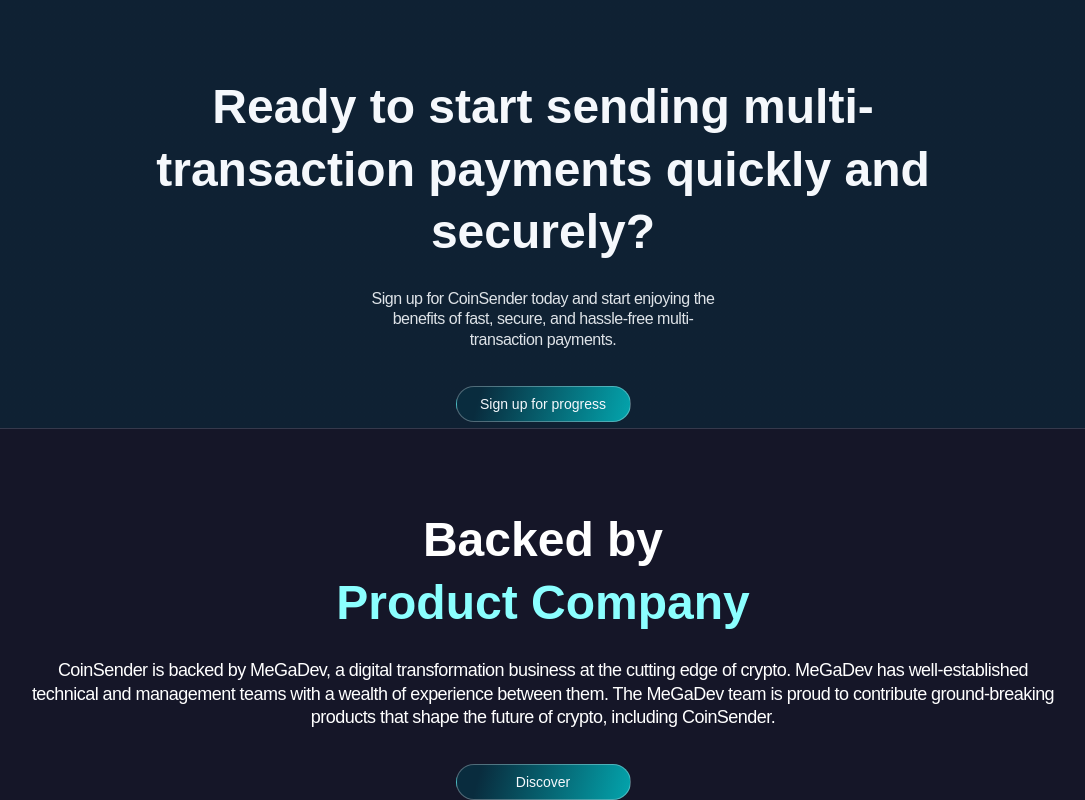
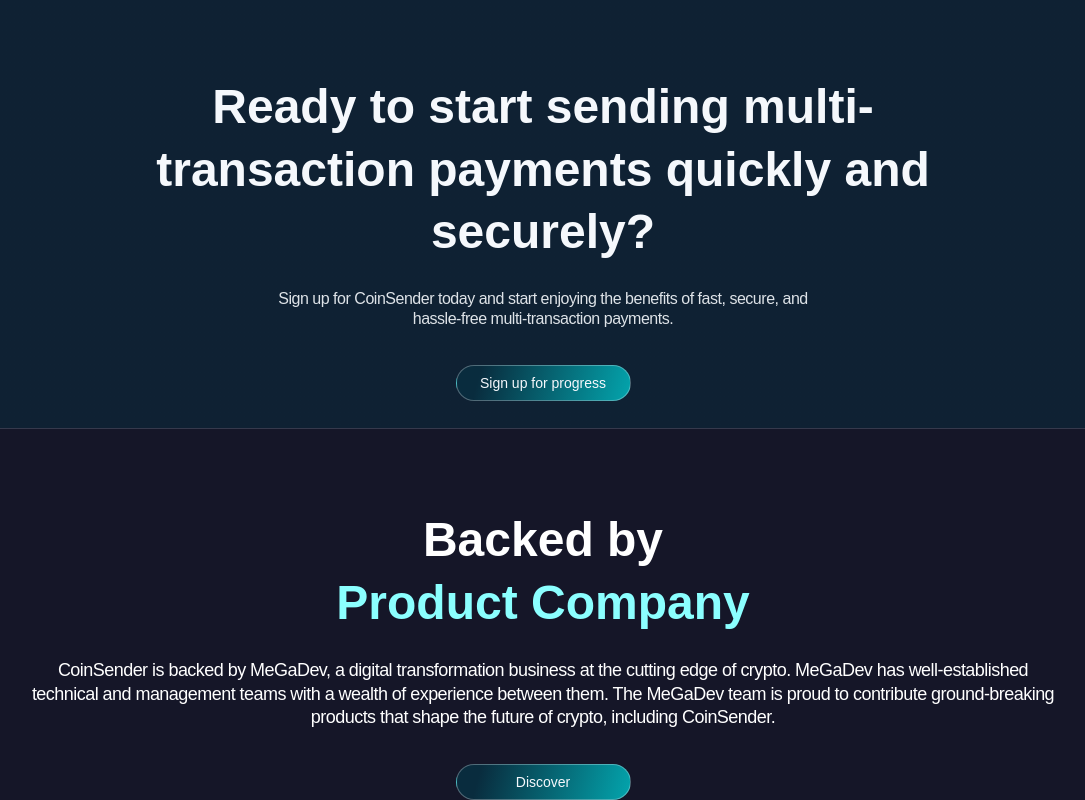
Before and after one commit to Marko193/CoinSender-Landing, a Next.js app: page / in a window 1280 px wide. Shown: the part 4356-5156 px from the top of the page, without its empty margins (97-1182 px from the left). Built offline with nearby package versions, Linux system fonts and the light colour scheme.

Commit message:
styles: fix adaptivity

```diff
--- a/src/components/ReadyToStart/ready-to-start.module.scss
+++ b/src/components/ReadyToStart/ready-to-start.module.scss
@@ -53,7 +53,7 @@
 .description {
   display: block;
   margin: 0 auto;
-  padding: 25px 30% 35px 30%;
+  padding: 25px 20% 35px 20%;
   font-weight: 400;
   font-size: 16px;
   line-height: 130%;
@@ -62,6 +62,10 @@
 
   @media screen and (max-width: $screen-tablet-max) {
     padding: 25px 0 35px 0;;
+  }
+
+  @media screen and (min-width: 1921px) {
+    padding: 25px 30% 35px 30%;
   }
 }
 
```
